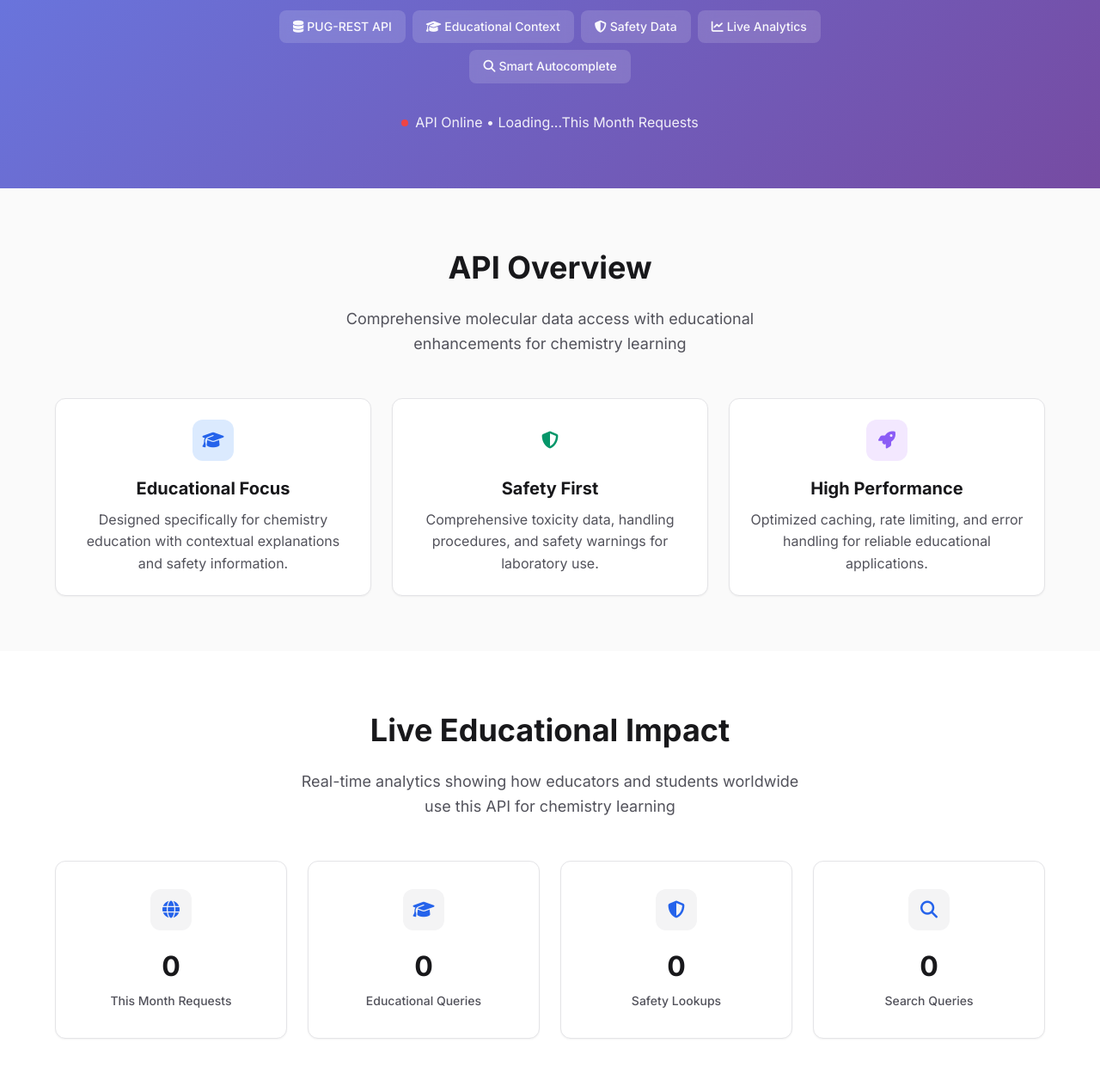
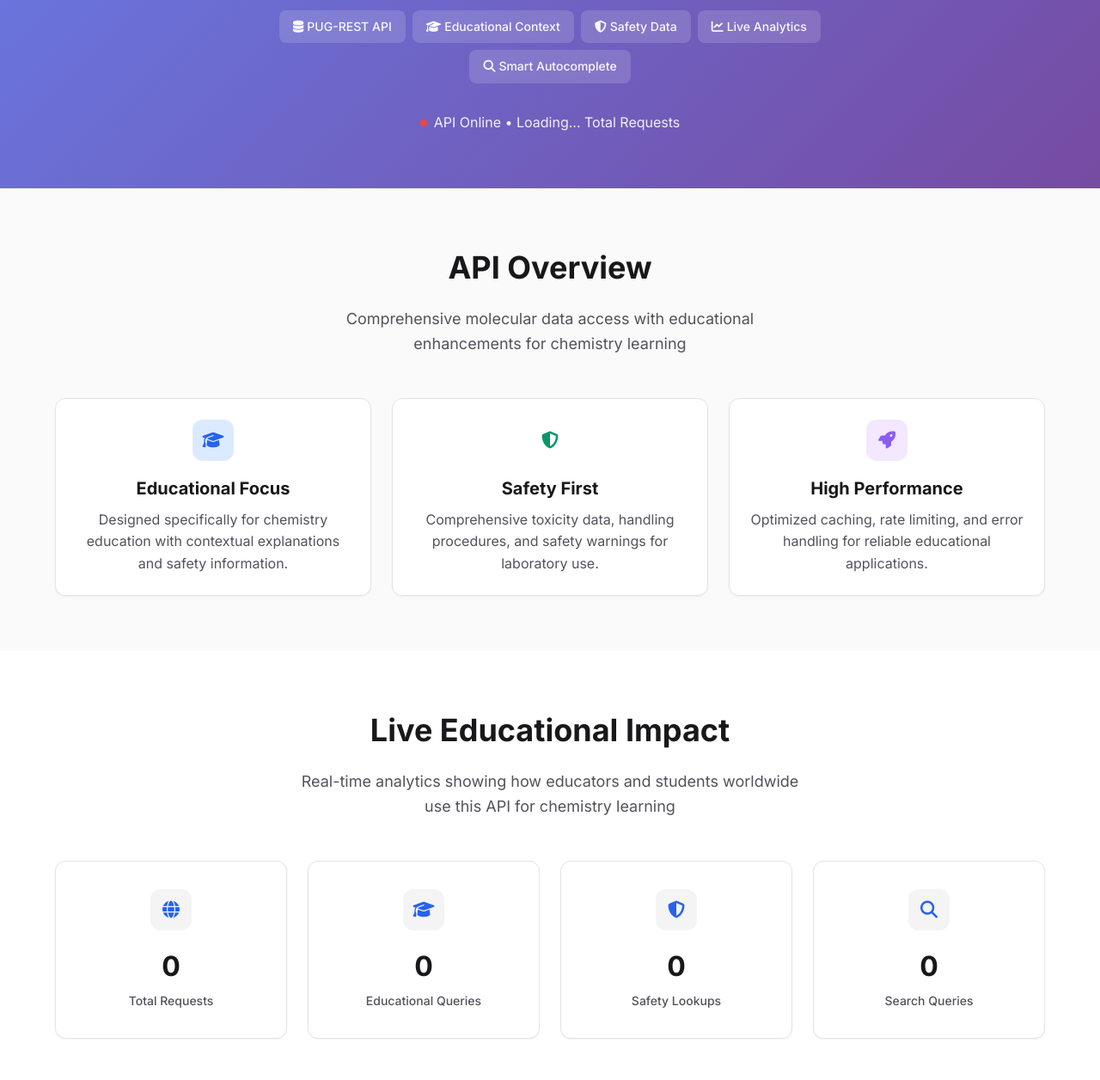
Before and after one commit to bazarkua/molexa-api, a website: page public/index.html in a window 1280 px wide. Shown: the part 360-1616 px from the top of the page at 86% size. Drawn offline with Linux system fonts and the light colour scheme.

Commit message:
chore: cleanup

```diff
--- a/public/index.html
+++ b/public/index.html
@@ -723,7 +723,7 @@
 
             <div class="status-indicator" style="justify-content: center; color: rgba(255, 255, 255, 0.9);">
                 <div class="status-dot"></div>
-                <span>API Online • <span id="heroTotalRequests">Loading...</span>This Month Requests</span>
+                <span>API Online • <span id="heroTotalRequests">Loading...</span> Total Requests</span>
             </div>
         </div>
     </section>
@@ -789,7 +789,7 @@
                         <i class="fas fa-globe"></i>
                     </div>
                     <div class="stat-number" id="totalRequests">0</div>
-                    <div class="stat-label">This Month Requests</div>
+                    <div class="stat-label">Total Requests</div>
                 </div>
 
                 <div class="card stat-card">
```
Lines whose indentation alone changed are shown as unchanged.
